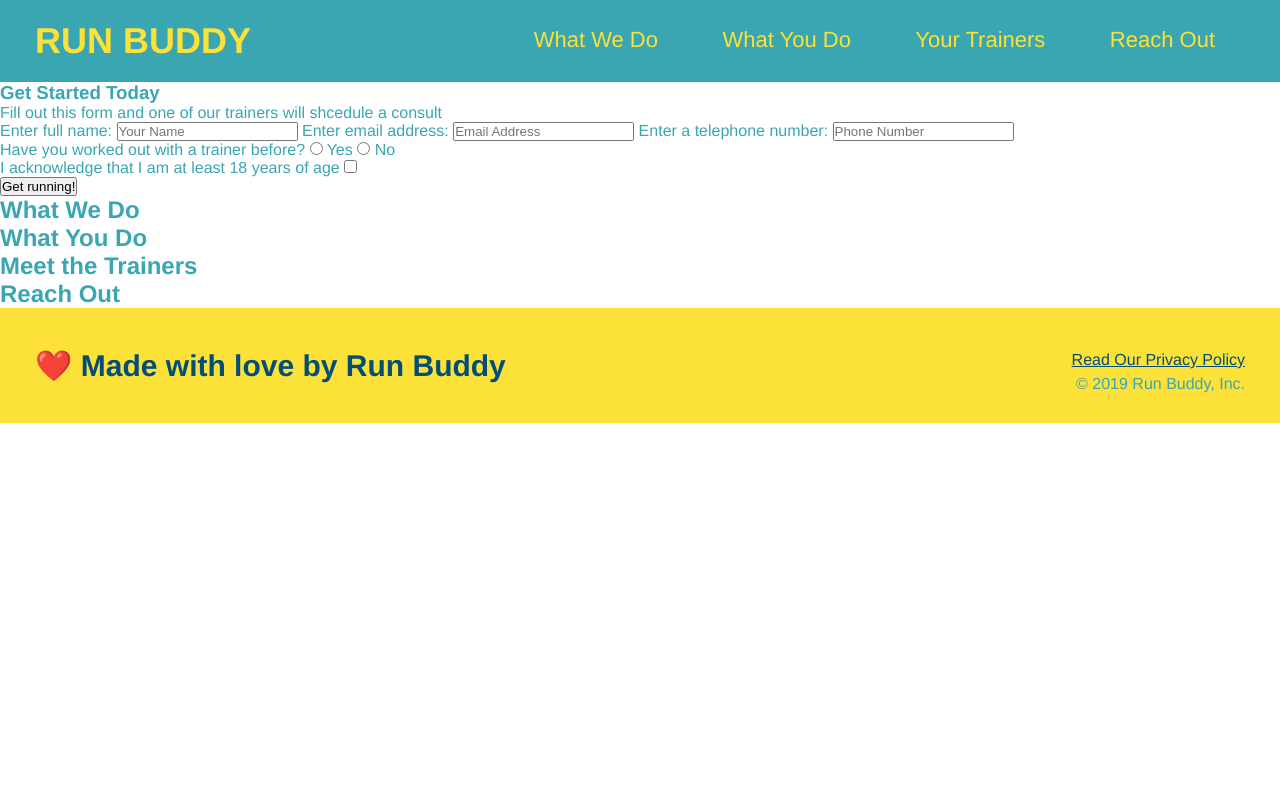
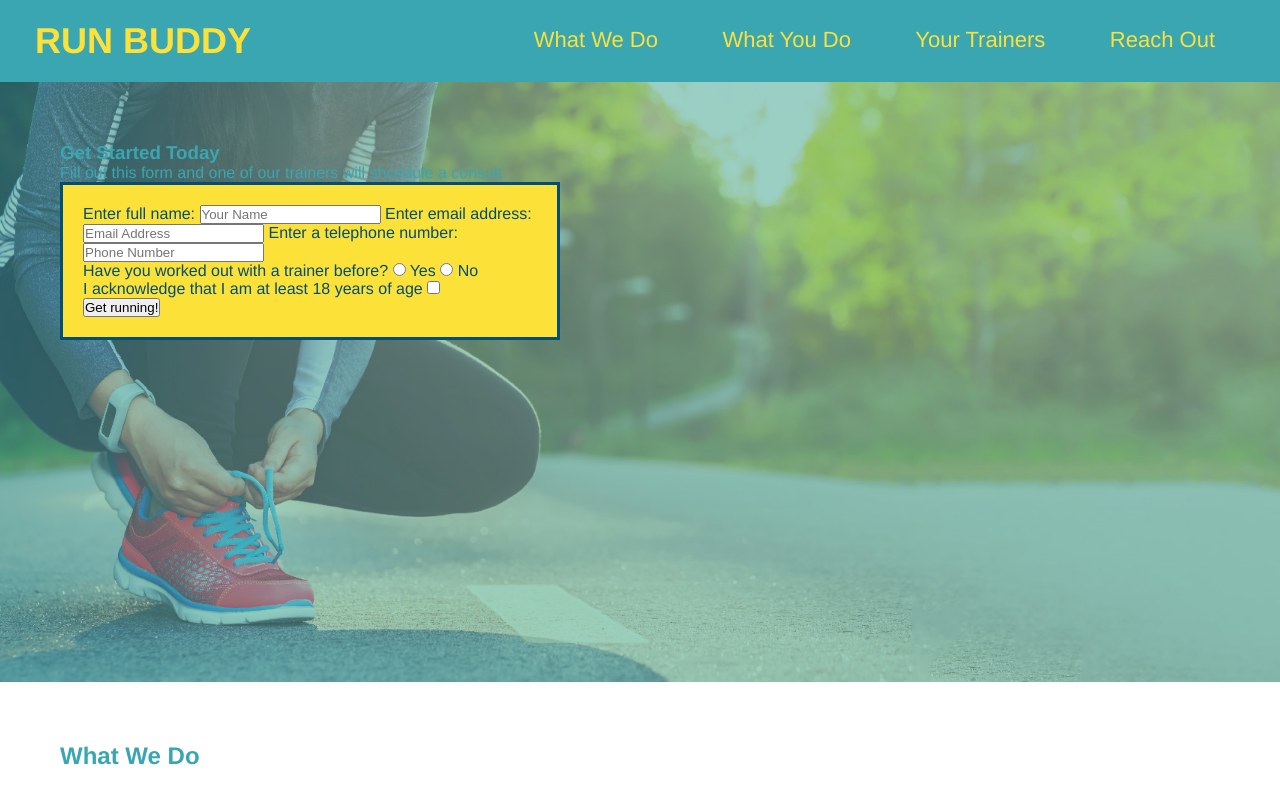
Before and after one commit to JWall13/run-buddy, a plain HTML site: page index.html in a window 1280 px wide. Shown: the top 800 px of the page. Drawn offline with Linux system fonts and the light colour scheme.

Commit message:
form adjustments

```diff
--- a/assets/css/style.css
+++ b/assets/css/style.css
@@ -10,7 +10,7 @@ body {/* more on this crazy alphanumerical value in a minute! */
               background-color: #39a6b2}
       header h1 {font-weight: bold;
                  font-size: 36px;
-                 color: #fcel138;
+                 color: #fce138;
                  margin: 0;
                  display: inline}
       header a {text-decoration: none;
@@ -32,3 +32,17 @@ body {/* more on this crazy alphanumerical value in a minute! */
                   line-height: 1.5;
                   text-align: right}
       footer a {color: #024e76}
+      section {padding: 60px;}
+      /* Hero Style Start */
+      .hero {background-image: url("../images/hero-bg.jpeg");
+             height: 600px;
+             background-size: cover;
+             background-position: center}
+      .hero form {background-color: #fce138;
+                  padding: 20px;
+                  width: 500px;
+                  color: #024e76;
+                  border-style: solid;
+                  border-width: 3px;
+                  border-color: #024e76}
+      /* Hero Style End */
--- a/index.html
+++ b/index.html
@@ -32,10 +32,9 @@
                 </ul>
             </nav>
         </header>
-
         <!-- hero/jumbotron -->
-        <section>
-            <div>
+        <section class="hero">
+            <div class="hero-form">
                 <h3>Get Started Today</h3>
                 <p>Fill out this form and one of our trainers will shcedule a consult</p>
             <!-- Add form element -->
```
Also changed, not shown: assets/images/hero-bg.jpeg (added).
